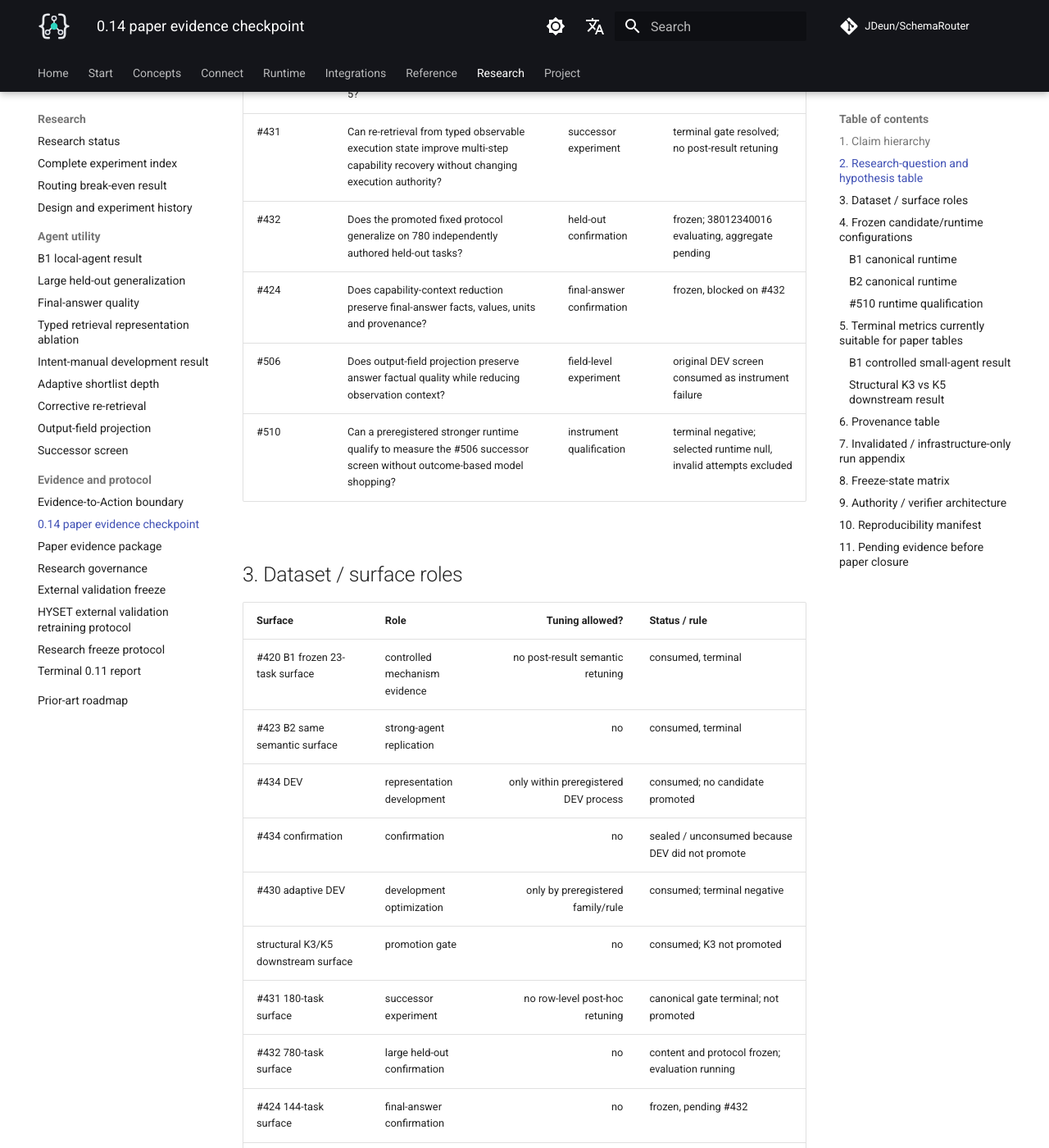
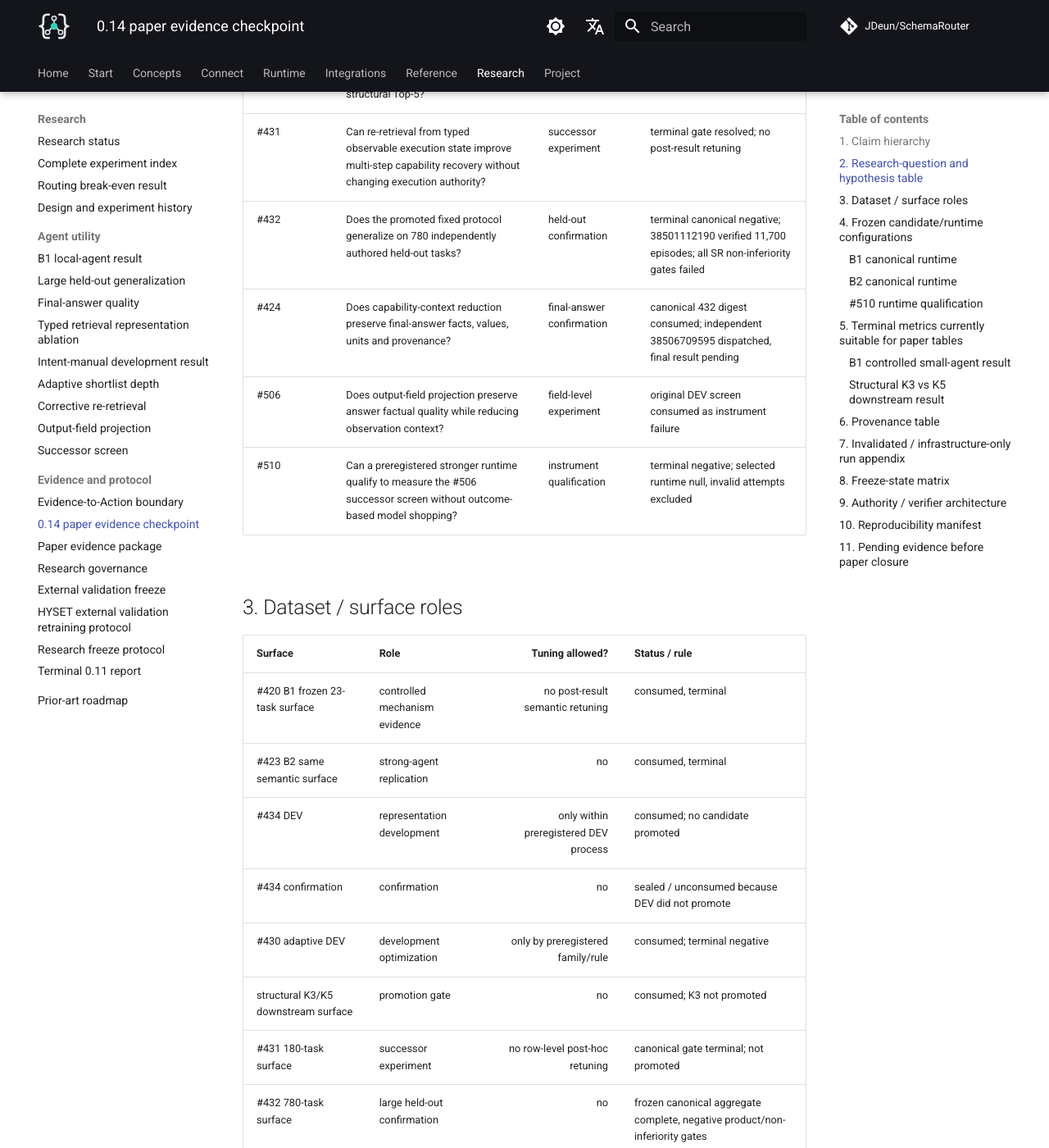
Before and after one commit to JDeun/SchemaRouter, an MkDocs documentation site: the page built from docs/research/0.14-paper-evidence-checkpoint.md, in a window 1280 px wide and 1400 px high, scrolled down 1704 px. Shown: the whole window at 82% size. Built offline with MkDocs 1.6.1 and Material for MkDocs 9.7.7, drawn with Linux system fonts in a browser that asks for light colours; comment, search, counter and statistics services are not loaded; some of the changed text lies outside the part shown.

Commit message:
docs(#432): reconcile canonical #432/#424 checkpoint states in EN

```diff
--- a/docs/research/0.14-paper-evidence-checkpoint.md
+++ b/docs/research/0.14-paper-evidence-checkpoint.md
@@ -36,8 +36,8 @@ an infrastructure failure is not a scientific negative result.
 | #430 adaptive depth | Can adaptive shortlist depth beat fixed K while preserving required-tool coverage? | development optimization | terminal negative |
 | structural fixed K3 | Can structural Top-3 preserve downstream task success while reducing schema context relative to structural Top-5? | strong-agent optimization | terminal negative for promotion |
 | #431 | Can re-retrieval from typed observable execution state improve multi-step capability recovery without changing execution authority? | successor experiment | terminal gate resolved; no post-result retuning |
-| #432 | Does the promoted fixed protocol generalize on 780 independently authored held-out tasks? | held-out confirmation | frozen; 38012340016 evaluating, aggregate pending |
-| #424 | Does capability-context reduction preserve final-answer facts, values, units and provenance? | final-answer confirmation | frozen, blocked on #432 |
+| #432 | Does the promoted fixed protocol generalize on 780 independently authored held-out tasks? | held-out confirmation | terminal canonical negative; 38501112190 verified 11,700 episodes; all SR non-inferiority gates failed |
+| #424 | Does capability-context reduction preserve final-answer facts, values, units and provenance? | final-answer confirmation | canonical 432 digest consumed; independent 38506709595 dispatched, final result pending |
 | #506 | Does output-field projection preserve answer factual quality while reducing observation context? | field-level experiment | original DEV screen consumed as instrument failure |
 | #510 | Can a preregistered stronger runtime qualify to measure the #506 successor screen without outcome-based model shopping? | instrument qualification | terminal negative; selected runtime null, invalid attempts excluded |
 
@@ -52,8 +52,8 @@ an infrastructure failure is not a scientific negative result.
 | #430 adaptive DEV | development optimization | only by preregistered family/rule | consumed; terminal negative |
 | structural K3/K5 downstream surface | promotion gate | no | consumed; K3 not promoted |
 | #431 180-task surface | successor experiment | no row-level post-hoc retuning | canonical gate terminal; not promoted |
-| #432 780-task surface | large held-out confirmation | no | content and protocol frozen; evaluation running |
-| #424 144-task surface | final-answer confirmation | no | frozen, pending #432 |
+| #432 780-task surface | large held-out confirmation | no | frozen canonical aggregate complete, negative product/non-inferiority gates |
+| #424 144-task surface | final-answer confirmation | no | evaluation dispatched, no canonical scored result yet |
 | #506 projection DEV | development screen | no repair from outcome | consumed; instrument too weak |
 | #510 36-episode qualification | instrument qualification only | no experiment tuning | terminal negative; invalid cache/artifact attempts excluded |
 | #510 successor projection surface | successor DEV evidence | no post-hoc condition/scorer changes | no qualified runtime; successor unstarted |
@@ -201,8 +201,8 @@ evidence about instrument suitability, not evidence for or against projection qu
 | #430 adaptive | yes | yes | completed | yes |
 | structural K3/K5 | yes | yes | completed | yes |
 | #431 | yes | yes | completed | terminal gate: not promoted |
-| #432 | yes | yes | evaluating | no canonical aggregate yet |
-| #424 | yes | authoring/validation contract frozen | blocked until #432 terminal | no |
+| #432 | yes | yes | completed, canonical run 38501112190 | valid terminal negative, all SR arms fail gate |
+| #424 | yes | authoring/validation contract frozen | independent run 38506709595 started | no terminal metric yet |
 | #506 original DEV | yes | yes | completed | instrument failure only |
 | #510 qualification | yes | yes | completed | terminal negative; runtime null |
 | #510 successor projection | yes | frozen successor semantics | blocked; qualification failed | no |
```
